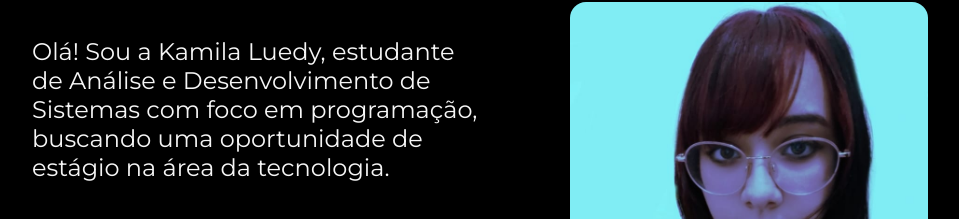
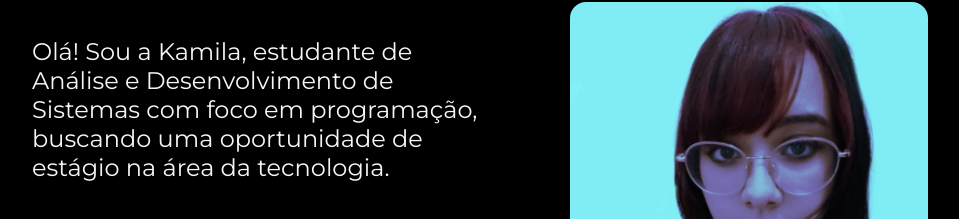
Before and after one commit to kamiluedy/Portfolio, a plain HTML site: page index.html in a window 1280 px wide. Shown: the part 302-521 px from the top of the page, without its empty margins (160-1119 px from the left). Drawn offline with nearby package versions, Linux system fonts and the light colour scheme.

Commit message:
alterando nome

```diff
--- a/index.html
+++ b/index.html
@@ -20,7 +20,7 @@
             <h1 class="apresentacao__conteudo__titulo">Eleve seu negócio digital a outro nível
                 <strong class="titulo-destaque">com um Front-end de qualidade!
                 </strong></h1>
-                <p class="apresentacao__conteudo__texto">Olá! Sou a Kamila Luedy, estudante de Análise e Desenvolvimento de Sistemas com foco em programação, buscando uma oportunidade de estágio na área da tecnologia.</p>
+                <p class="apresentacao__conteudo__texto">Olá! Sou a Kamila, estudante de Análise e Desenvolvimento de Sistemas com foco em programação, buscando uma oportunidade de estágio na área da tecnologia.</p>
                 <div class="apresentacao__links">
                     <h2 class="apresentacao__links__subtitulo">Acesse minhas redes:</h2>
                     <a class="apresentacao__links__link" href="https://www.linkedin.com/in/kamilaluedy">
```
